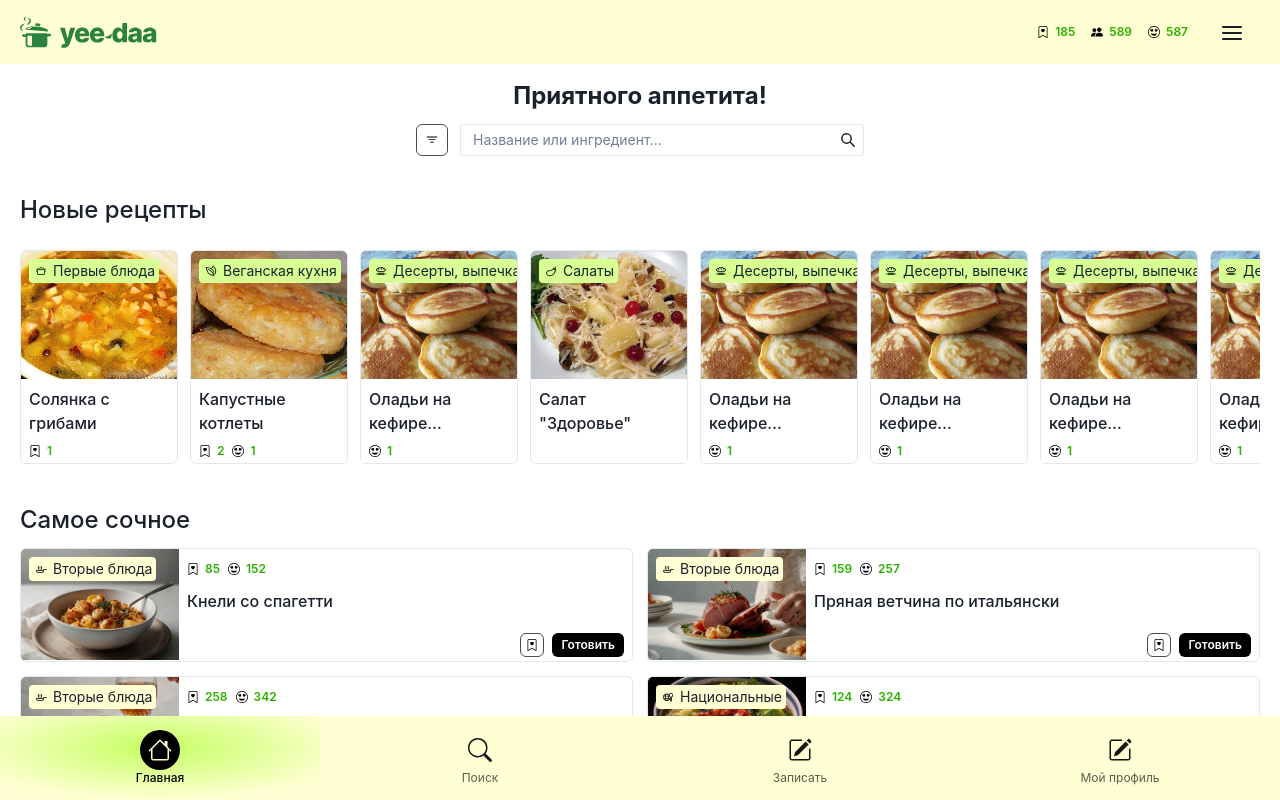
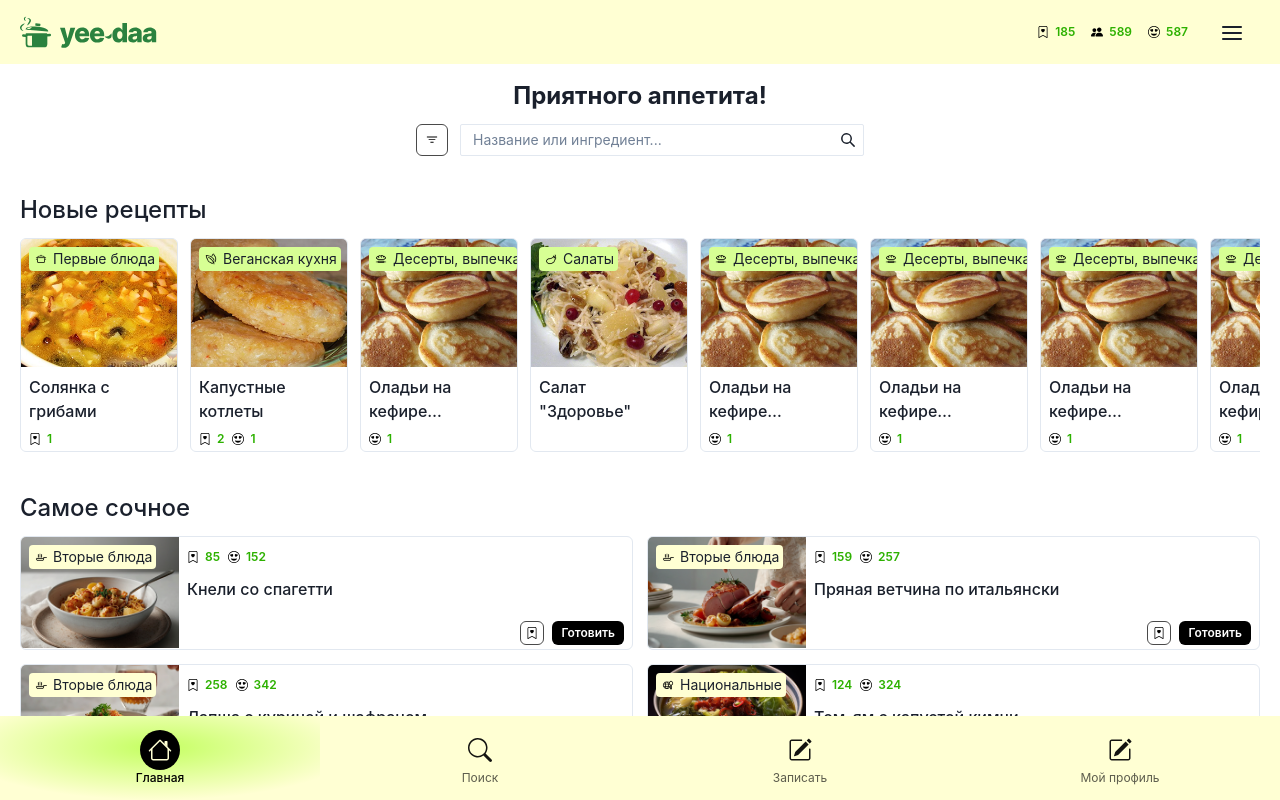
Before and after one commit to ClevertecFrontendLab/sergioivanov008, a React (Vite) app: page / in a window 1280 px wide. Shown: the top 800 px of the page. Built offline with nearby package versions, Linux system fonts and the light colour scheme.

Commit message:
refactor(newrecipessection): change style

```diff
--- a/src/components/new-recipes-section/NewRecipesSection.tsx
+++ b/src/components/new-recipes-section/NewRecipesSection.tsx
@@ -6,7 +6,7 @@ import { NEW_RECIPES_DATA, TITLES } from '~/constants';
 
 export function NewRecipesSection() {
     return (
-        <Flex direction='column' gap={6} mb='40px'>
+        <Flex direction='column' gap={{ base: '12px', xl: '24px' }} mb='40px'>
             <SectionTitle title={TITLES.newRecipes} />
             <Box position='relative'>
                 <Box overflow='hidden'>
```
